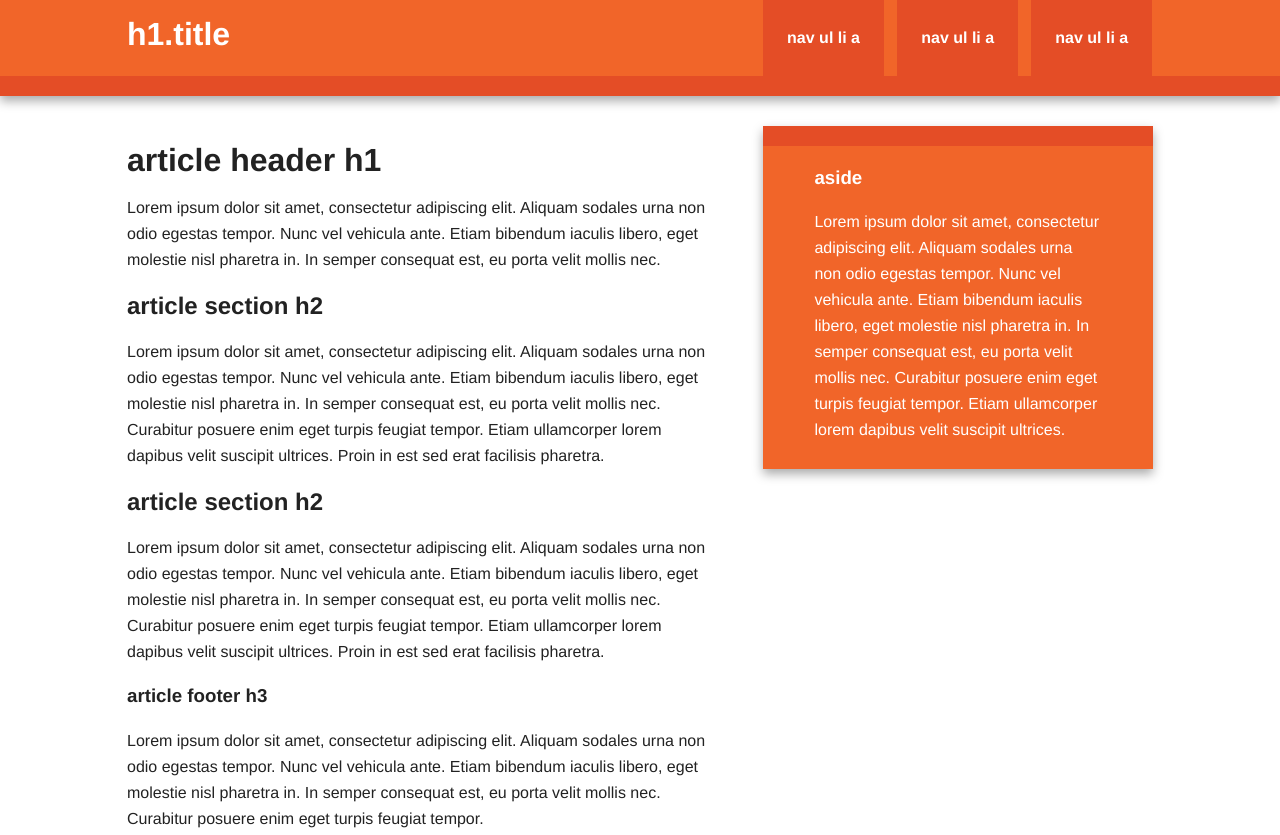
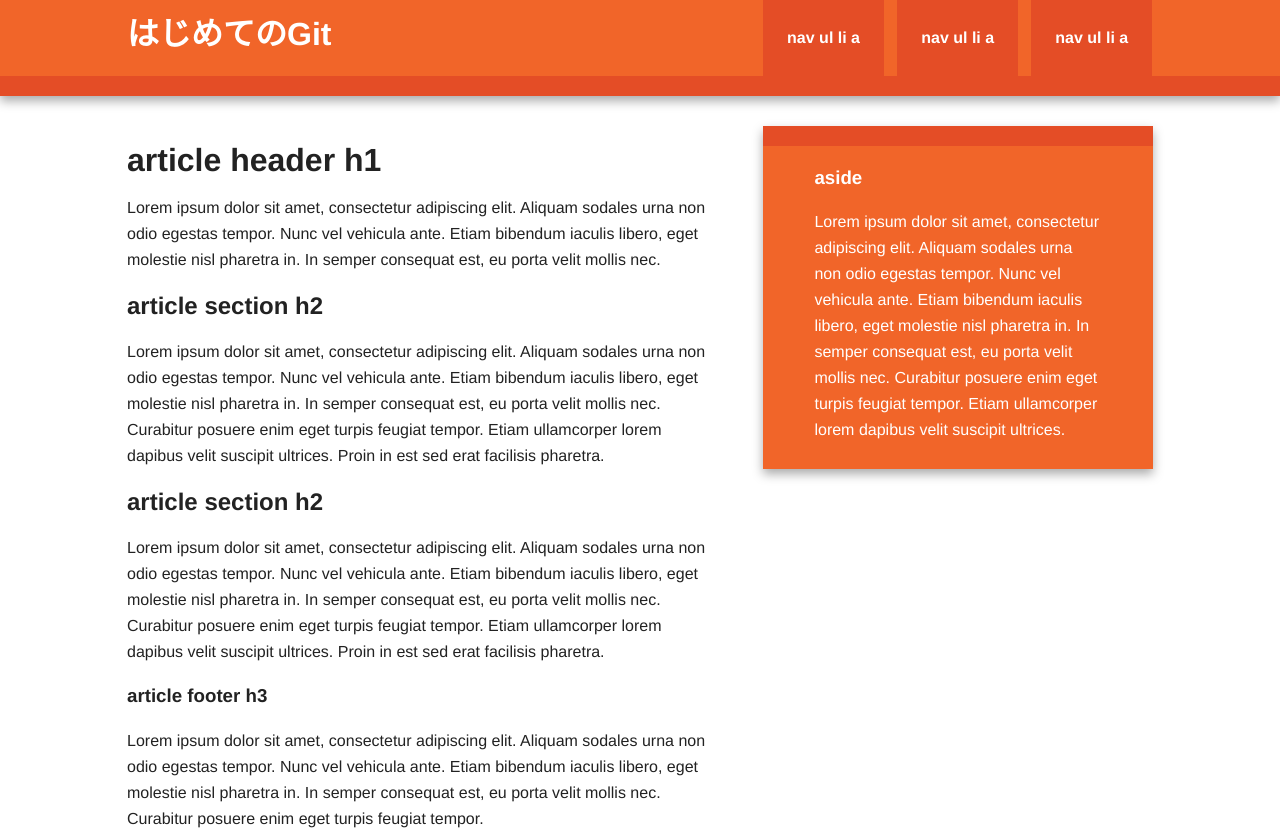
Before and after one commit to atsuteru/devkan-git-first, a plain HTML site: page index.html in a window 1280 px wide. Shown: the top 835 px of the page. Drawn offline with nearby package versions, Linux system fonts and the light colour scheme.

Commit message:
タイトルを変更した。

```diff
--- a/index.html
+++ b/index.html
@@ -16,7 +16,7 @@
 
         <div class="header-container">
             <header class="wrapper clearfix">
-                <h1 class="title">h1.title</h1>
+                <h1 class="title">はじめてのGit</h1>
                 <nav>
                     <ul>
                         <li><a href="#">nav ul li a</a></li>
```
